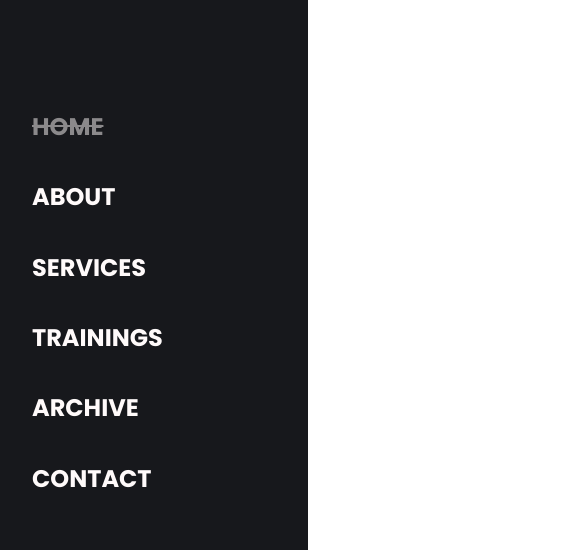
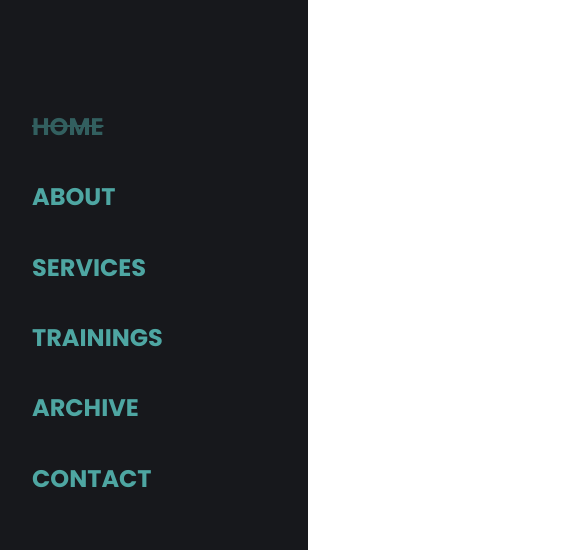
Before and after one commit to sumendra-manandhar/mobilefirstcv, a plain HTML site: page index.html in a window 1280 px wide. Shown: the part 81-631 px from the top of the page, 16-590 px from the left. Drawn offline with nearby package versions, Linux system fonts and the light colour scheme.

Commit message:
Update style.css

```diff
--- a/assets/style.css
+++ b/assets/style.css
@@ -192,7 +192,7 @@ img {
 .nav_link {
   font-size: 1.5rem;
   text-transform: uppercase;
-  color: var(--first-color-lighten);
+  color: var(--first-color-darken);
   font-weight: var(--font-bold);
   transition: .3s;
 }
```
